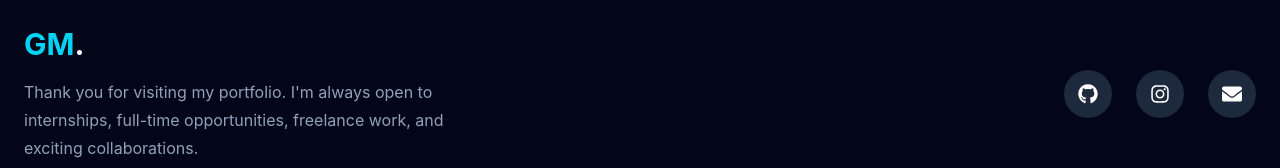
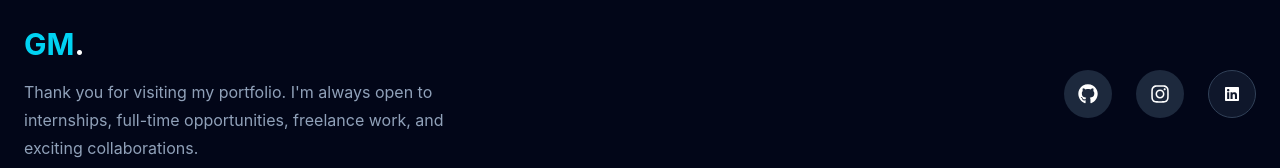
Before and after one commit to Gurudatta2212/portfolio, a React (Vite) app: page / in a window 1280 px wide. Shown: the part 6009-6177 px from the top of the page. Built offline with nearby package versions, Linux system fonts and the light colour scheme.

Commit message:
Bug Solved

```diff
--- a/src/components/layout/Footer.jsx
+++ b/src/components/layout/Footer.jsx
@@ -1,6 +1,6 @@
 import {
   FaGithub,
-  FaEnvelope,
+  FaLinkedin,
   FaInstagram,
 } from "react-icons/fa";
 import portfolio from "../../data/portfolio";
@@ -54,16 +54,14 @@ function Footer() {
 )}
 
 
-              <button
-  onClick={() =>
-    document
-      .getElementById("contact")
-      ?.scrollIntoView({ behavior: "smooth" })
-  }
-  className="w-12 h-12 rounded-full bg-slate-800 flex items-center justify-center text-xl transition-all duration-300 hover:bg-cyan-500 hover:text-black hover:scale-110 hover:shadow-lg hover:shadow-cyan-500/40"
+<a
+  href={portfolio.personal.linkedin}
+  target="_blank"
+  rel="noreferrer"
+  className="w-12 h-12 rounded-full bg-slate-900 border border-slate-700 flex items-center justify-center hover:bg-blue-600 transition"
 >
-  <FaEnvelope />
-</button>
+  <FaLinkedin />
+</a>
 
             </div>
 
--- a/src/components/layout/Navbar.jsx
+++ b/src/components/layout/Navbar.jsx
@@ -17,19 +17,21 @@ function Navbar() {
 
   useEffect(() => {
     const handleScroll = () => {
-      const sections = navLinks.map((id) => document.getElementById(id));
+  const scrollPosition = window.scrollY + 120;
 
-      sections.forEach((section) => {
-        if (!section) return;
+  navLinks.forEach((item) => {
+    const section = document.getElementById(item.id);
 
-        const top = section.offsetTop - 120;
-        const height = section.offsetHeight;
+    if (!section) return;
 
-        if (window.scrollY >= top && window.scrollY < top + height) {
-          setActive(section.id);
-        }
-      });
-    };
+    const top = section.offsetTop;
+    const bottom = top + section.offsetHeight;
+
+    if (scrollPosition >= top && scrollPosition < bottom) {
+      setActive(item.id);
+    }
+  });
+};
 
     window.addEventListener("scroll", handleScroll);
 
--- a/src/data/portfolio.js
+++ b/src/data/portfolio.js
@@ -9,7 +9,7 @@ const portfolio = {
     location: "Panvel, Maharashtra, India",
 
     github: "https://github.com/Gurudatta2212",
-    linkedin: "",
+    linkedin: "https://www.linkedin.com/in/gurudatta-mulage-75a89241a/",
     portfolio: "",
     instagram: "https://www.instagram.com/gurudatta.22?igsh=MXRndGF1NmdnZWpxeQ==",
 
@@ -208,7 +208,7 @@ const portfolio = {
   location: "Panvel, Maharashtra, India",
 
   github: "https://github.com/Gurudatta2212",
-  linkedin: "",
+  linkedin: "https://www.linkedin.com/in/gurudatta-mulage-75a89241a/",
   instagram: "https://www.instagram.com/gurudatta.22?igsh=MXRndGF1NmdnZWpxeQ==",
   portfolio: "",
 },
```
